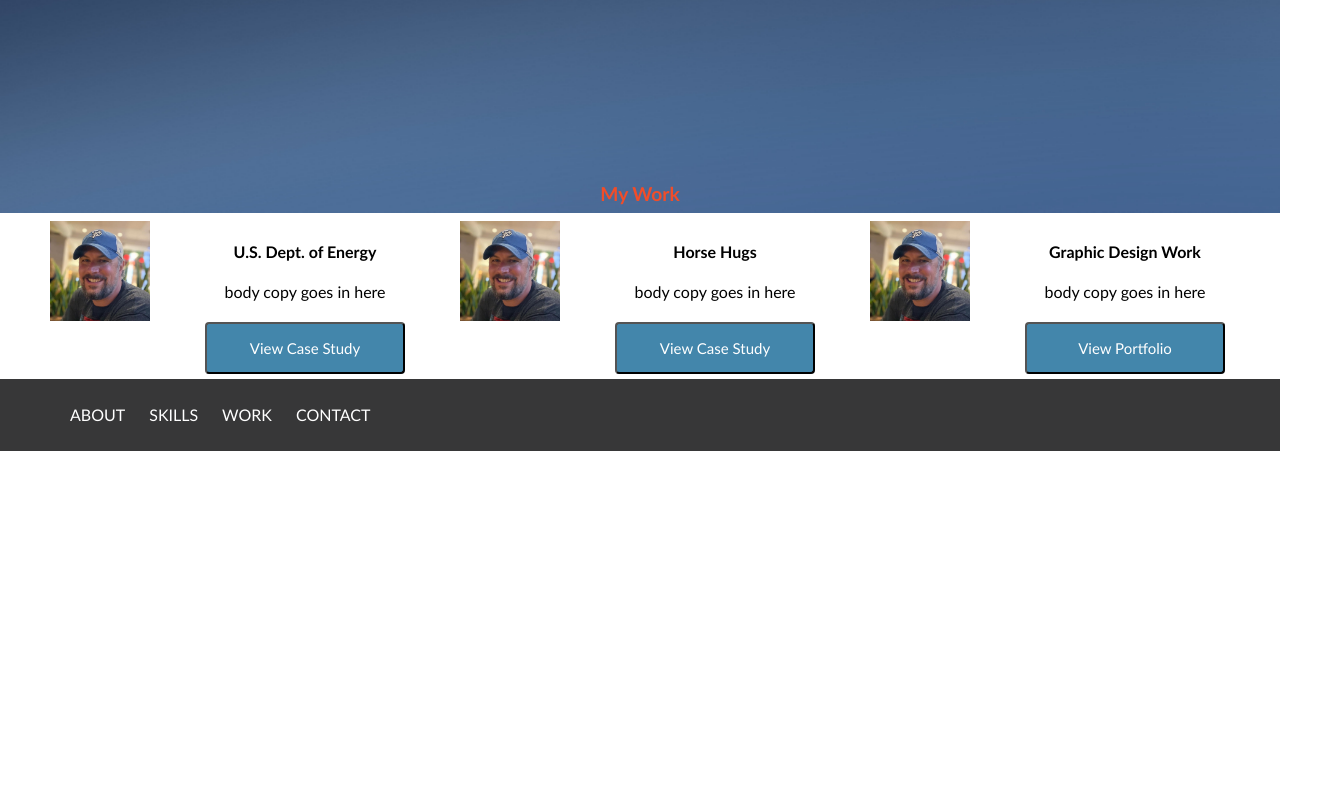
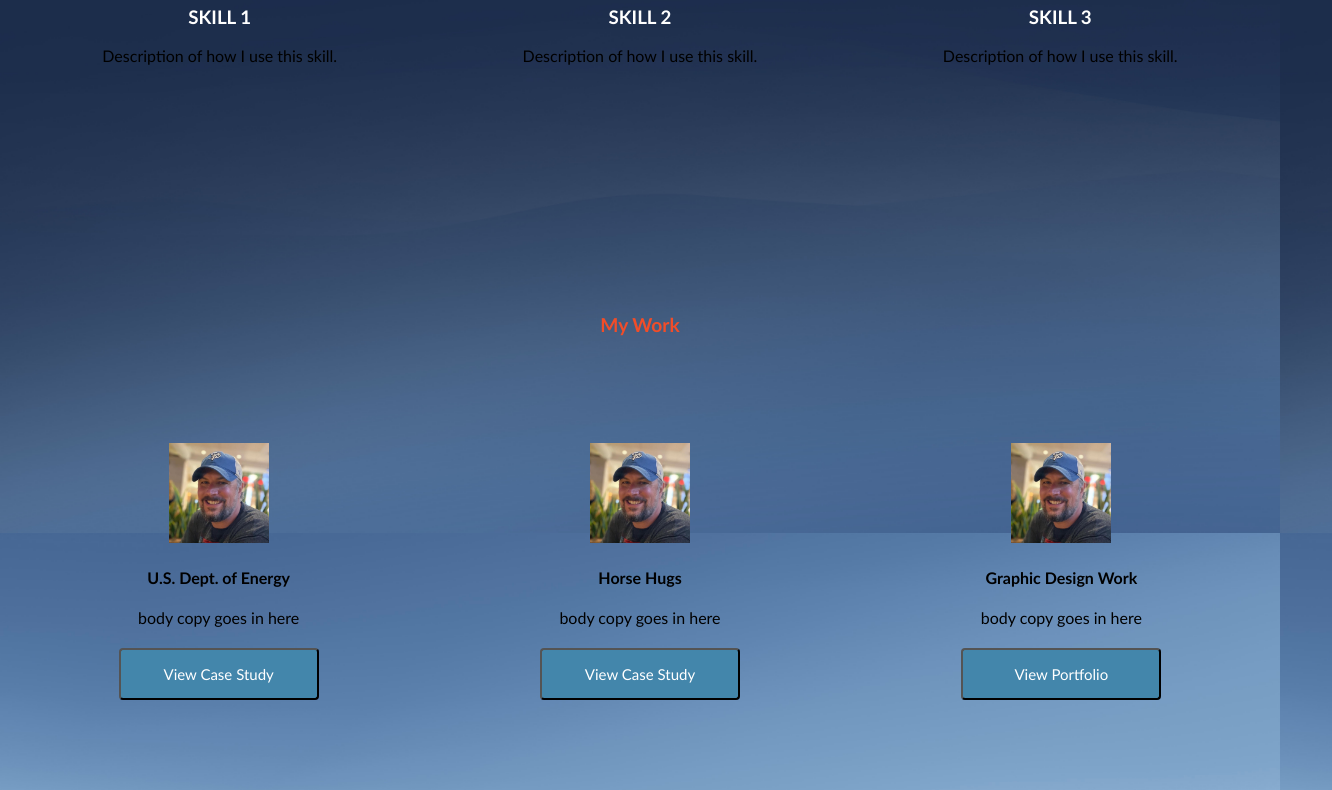
Before and after one commit to NickPete22/UI_UX_HW_18, a plain HTML site: page index.html in a window 1280 px wide. Shown: the part 907-1697 px from the top of the page, 1332 px wide, since content can reach past the window. Before the commit the page ends 1358 px from the top, so only its background shows below. Drawn offline with Linux system fonts and the light colour scheme.

Commit message:
Updates Saturday Night

```diff
--- a/css/style.css
+++ b/css/style.css
@@ -1,8 +1,12 @@
 
-body, html {
-    height: 100%;
-  }
-body {
+html {
+    background: url(/images/bluewave_bkgd70.jpg) no-repeat center center fixed;
+    -webkit-background-size: cover;
+    -moz-background-size: cover;
+    -o-background-size: cover;
+    background-size: cover;
+}
+/*body {
     display: flex;
     min-height: 100vh;
     flex-direction: column;
@@ -12,9 +16,11 @@ body {
     background-size: cover;
     background-repeat: no-repeat;
     background-position: center;
-  }
+  }*/
+  /* HEADER */
   header {
     background-color: #373738;
+    width: 100%;
     padding: 15px;
   }
   header ul {
@@ -23,14 +29,15 @@ body {
   }
   header li {
     display: inline-block;
-    padding: 10px 10px;
+    padding: 10px 30px;
     font-family: 'Gill Sans', 'Gill Sans MT', Calibri, 'Trebuchet MS', sans-serif;
+    font-size: 20px;
     font-weight: medium;
   }
   header p {
     display: inline-block;
   }
-
+  /* HERO AREA */
   .heroImg {
     display: flex;
     flex-direction: row;
@@ -38,57 +45,7 @@ body {
     align-content: center;
     width: 100%;
 }
-.mySkills {
-    width: 100%;
-    padding-top: 200px;
-    font-family: 'Gill Sans', 'Gill Sans MT', Calibri, 'Trebuchet MS', sans-serif;
-    font-weight: medium;
-    text-align: center;
-}
-
-  .flexContainer {
-    display: flex;
-    flex-direction: row;
-    justify-content: center;
-    align-content: center;
-    justify-content: space-evenly;
-    width: 100%;
-  }
-  .flexBox {
-
-  }
-
-
-  .myWork {
-    width: 100%;
-    padding-top: 200px;
-    font-family: 'Gill Sans', 'Gill Sans MT', Calibri, 'Trebuchet MS', sans-serif;
-    font-weight: medium;
-    text-align: center;
-  }
-
-  .workGrid {
-    display: flex;
-    flex-direction: row;
-    justify-content: center;
-    align-content: center;
-    justify-content: space-evenly;
-    width: 100%;
-  }
-  .flexCard {
-
-  }
-
-  h1 {
-    font-size: larger;
-    color: #f14d29;
-  }
-  h2 {
-    font-size:medium;
-    font-weight: normal;
-    color: #f14d29;
-  }
-  .content {
+.content {
     display: flex;
     flex-direction: column;
     max-width: 500px;
@@ -99,11 +56,19 @@ body {
     font-family: 'Gill Sans', 'Gill Sans MT', Calibri, 'Trebuchet MS', sans-serif;
     font-weight: normal;
   }
-
-  .photo {
+  h1 {
+    font-size: larger;
+    color: #f14d29;
+  }
+  h2 {
+    font-size:medium;
+    font-weight: normal;
+    color: #f14d29;
+  }
+.photo {
     display: flex;
     flex-direction: column;
-    padding-left: 0px;
+    padding-left: 10px;
     padding-right: 200px;
   }
   button {
@@ -133,11 +98,56 @@ body {
     transition: all 0.5s;
     cursor: pointer;
  }
-  footer {
+  /* SKILLS AREA */
+.mySkills {
+    width: 100%;
+    padding-top: 200px;
+    font-family: 'Gill Sans', 'Gill Sans MT', Calibri, 'Trebuchet MS', sans-serif;
+    font-weight: medium;
+    text-align: center;
+}
+h5 {
+    font-size: larger;
+    color: #f14d29;
+    padding-bottom: 75px;
+  }
+h3 {
+    color: white;
+}
+  .flexContainer {
+    display: flex;
+    flex-direction: row;
+    justify-content: center;
+    align-content: center;
+    justify-content: space-evenly;
+    width: 100%;
+  }
+  .flexBox {
+    width: 33%;
+  }
+  /* WORK AREA */
+  .myWork {
+    width: 100%;
+    padding-top: 200px;
+    font-family: 'Gill Sans', 'Gill Sans MT', Calibri, 'Trebuchet MS', sans-serif;
+    font-weight: medium;
+    text-align: center;
+  }
+  .workGrid {
+    display: grid;
+    grid-template-areas: 'myArea myArea myArea';
+    padding-bottom: 150px;
+  }
+
+
+  /* FOOTER */
+ footer {
     left: 0px;
     bottom: 0px;
+    width: 100%;
+    height: 60px;
     background-color: #373738;
-    padding: 10px;
+    padding: 30px;
     color: white;
   }
   footer ul {
@@ -146,7 +156,8 @@ body {
   }
   footer li {
     display: inline-block;
-    padding: 0px 10px;
+    padding: 0px 30px;
     font-family: 'Gill Sans', 'Gill Sans MT', Calibri, 'Trebuchet MS', sans-serif;
+    font-size: 20px;
     font-weight: medium;
   }
--- a/index.html
+++ b/index.html
@@ -29,7 +29,7 @@
     </section>
     <!--  My UX Skills section coded using CSS flex -->
     <section class="mySkills">
-        <h1>My UX Skills</h1>
+        <h5>My UX Skills</h5>
         <div class="flexContainer">
             <div class="flexBox">
                 <img src="images/NP_Logo_Lg.png" width="100">
@@ -48,32 +48,39 @@
             </div>
         </div>
     </section>
+    <!-- My Work Section Constructed using CSS Grid -->
     <section class="myWork">
-        <h1>My Work</h1>
+        <h5>My Work</h5>
         <div class="workGrid">
-            <div class="flexCard">
+
+            <div class="workCard1">
                 <img src="images/nickphoto.JPG" width="100">
-            </div>
-            <div>
+
+                <div class="workTitle">
                     <h4>U.S. Dept. of Energy</h4>
                     <p>body copy goes in here</p>
                     <button>View Case Study</button>
                 </div>
-            <div class="flexCard">
+            </div>
+
+            <div class="workCard2">
                 <img src="images/nickphoto.JPG" width="100">
-            </div>
-            <div>
+
+                <div class="workTitle">
                     <h4>Horse Hugs</h4>
                     <p>body copy goes in here</p>
                     <button>View Case Study</button>
                 </div>
-            <div class="flexCard">
+            </div>
+
+            <div class="workCard3">
                 <img src="images/nickphoto.JPG" width="100">
-            </div>
-            <div>
+
+                <div class="workTitle">
                     <h4>Graphic Design Work</h4>
                     <p>body copy goes in here</p>
                     <button>View Portfolio</button>
+                </div>
             </div>
         </div>
     </section>
```
Lines whose indentation alone changed are shown as unchanged.
